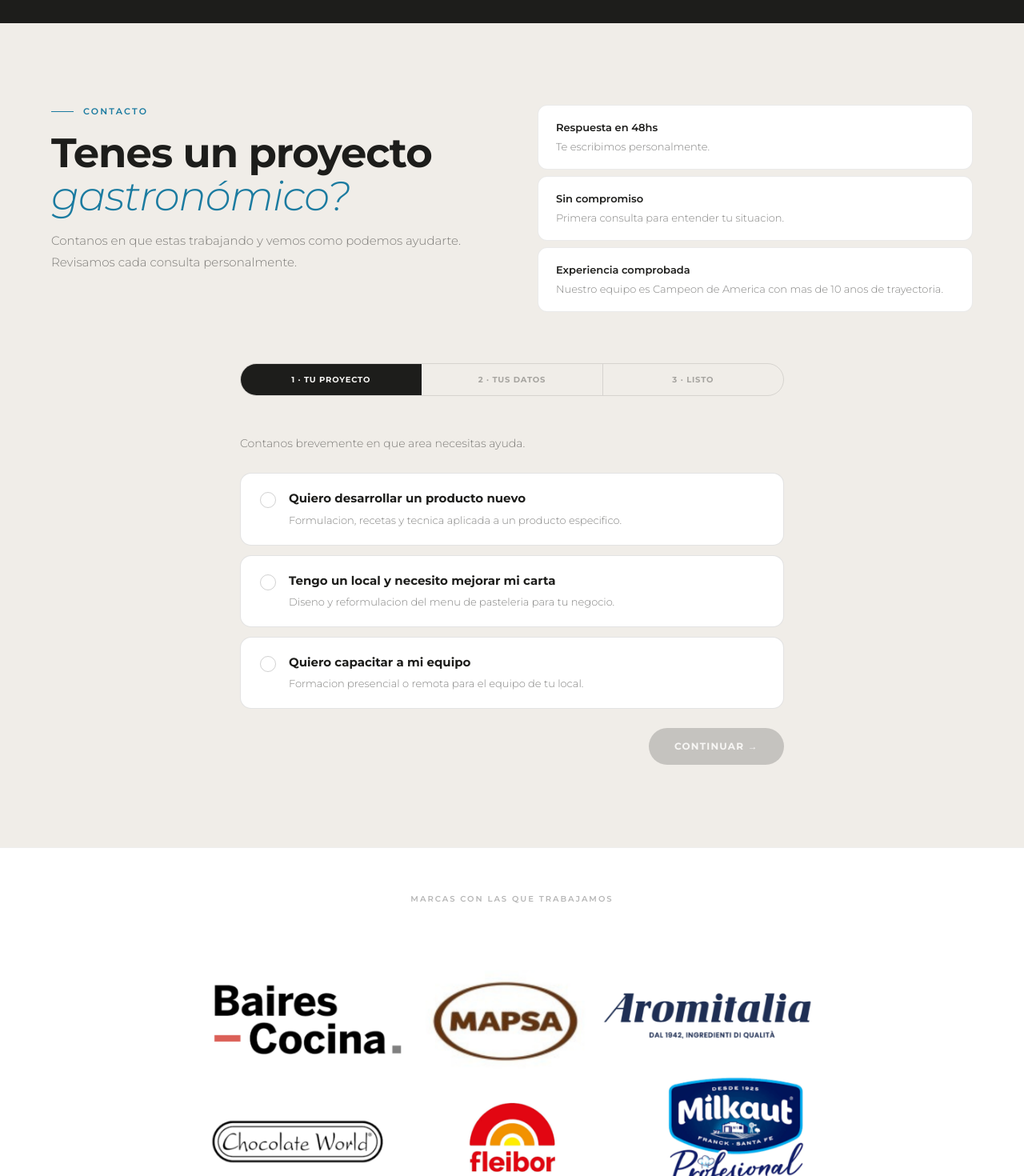
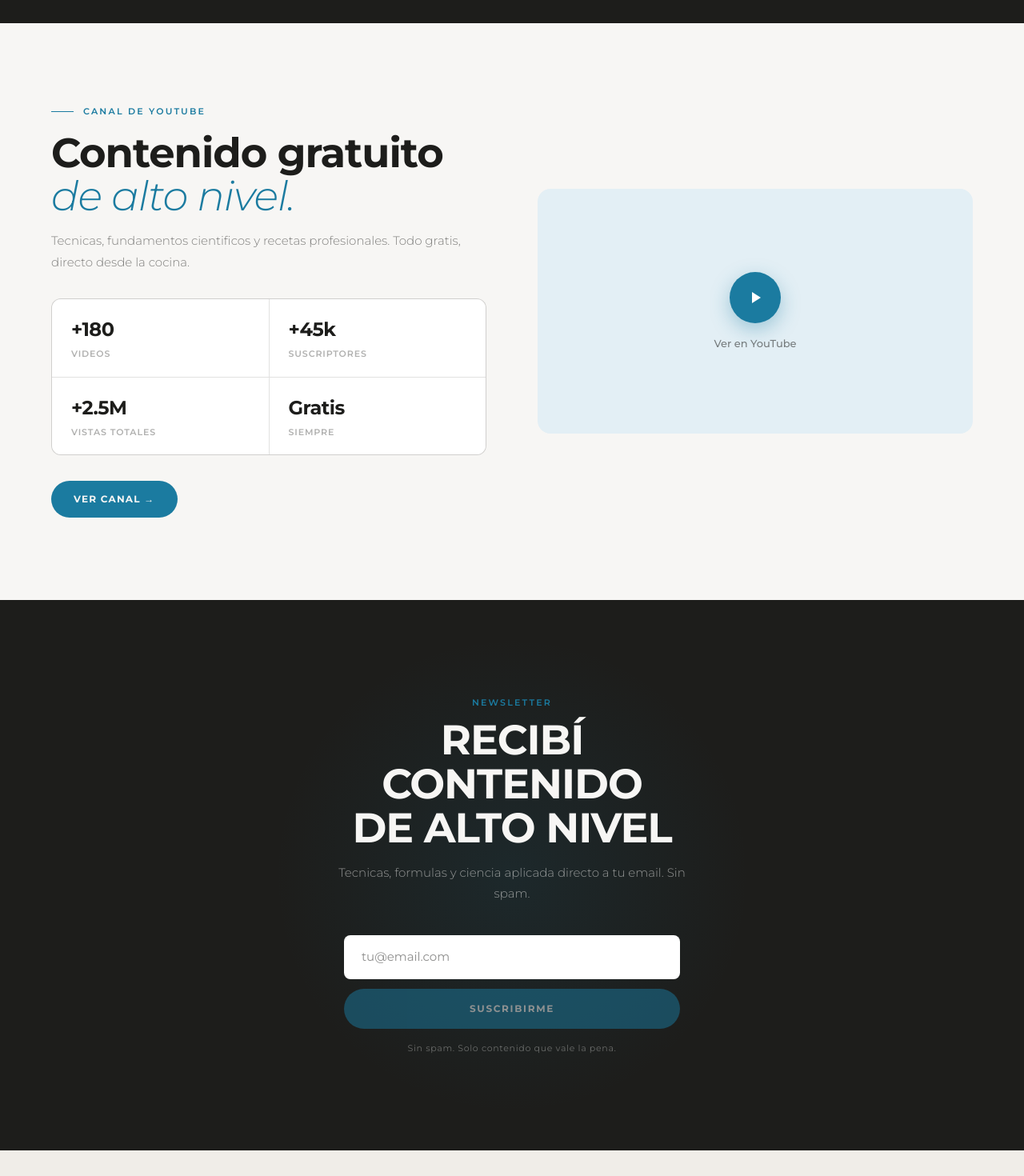
Before and after one commit to igmartinezuy/PasteleriaYCiencia, a React (Vite) app: page / in a window 1280 px wide. Shown: the part 5520-6990 px from the top of the page at 80% size. Built offline with nearby package versions, Linux system fonts and the light colour scheme; no server answers.

Commit message:
feat: YouTube + Newsletter + Supabase subscribers + Make email bienvenida

```diff
--- a/src/App.tsx
+++ b/src/App.tsx
@@ -8,6 +8,8 @@ import Metodo from './components/sections/Metodo'
 import Cursos from './components/sections/Cursos'
 import Testimonios from './components/sections/Testimonios'
 import CTAContacto from './components/sections/CTAContacto'
+import YouTube from './components/sections/YouTube'
+import Newsletter from './components/sections/Newsletter'
 import Asesoria from './components/sections/Asesoria'
 import Sponsors from './components/sections/Sponsors'
 import Footer from './components/layout/Footer'
@@ -24,6 +26,8 @@ function App() {
       <Cursos />
       <Testimonios />
       <CTAContacto />
+      <YouTube />
+      <Newsletter />
       <Asesoria />
       <Sponsors />
       <Footer />
--- /dev/null
+++ b/src/components/sections/Newsletter.tsx
@@ -0,0 +1,66 @@
+import { useState } from 'react';
+import { supabase } from '../../lib/supabase';
+
+export default function Newsletter() {
+  const [email, setEmail] = useState('');
+  const [sent, setSent] = useState(false);
+  const [loading, setLoading] = useState(false);
+  const [error, setError] = useState('');
+
+  const handleSubmit = async () => {
+    if (!email) return;
+    setLoading(true);
+    setError('');
+    try {
+      const { error: err } = await supabase.from('subscribers').insert({ email });
+      if (err) throw err;
+      setSent(true);
+    } catch (err) {
+      setError('Hubo un error. Intenta de nuevo.');
+    } finally {
+      setLoading(false);
+    }
+  };
+
+  return (
+    <section style={{ background: '#1D1D1B', position: 'relative', overflow: 'hidden' }}>
+      <div style={{ position: 'absolute', top: '50%', left: '50%', transform: 'translate(-50%,-50%)', width: 600, height: 600, borderRadius: '50%', background: 'radial-gradient(circle, rgba(27,123,160,0.12) 0%, transparent 70%)', pointerEvents: 'none' }} />
+      <div style={{ maxWidth: 560, margin: '0 auto', padding: 'clamp(80px, 10vw, 120px) clamp(20px, 5vw, 40px)', textAlign: 'center', position: 'relative', zIndex: 1 }}>
+        <p style={{ fontSize: 11, fontWeight: 600, letterSpacing: '0.2em', textTransform: 'uppercase', color: '#1B7BA0', marginBottom: 12 }}>Newsletter</p>
+        <h2 style={{ fontFamily: 'Montserrat, sans-serif', fontSize: 'clamp(28px, 5vw, 52px)', fontWeight: 700, lineHeight: 1.05, letterSpacing: '-0.02em', color: '#F7F6F4', marginBottom: 16, textTransform: 'uppercase' }}>
+          Recibí contenido<br />de alto nivel
+        </h2>
+        <p style={{ fontSize: 15, fontWeight: 300, color: 'rgba(247,246,244,0.55)', lineHeight: 1.7, marginBottom: 40 }}>
+          Tecnicas, formulas y ciencia aplicada directo a tu email. Sin spam.
+        </p>
+        {!sent ? (
+          <div style={{ display: 'flex', flexDirection: 'column', alignItems: 'center', gap: 12 }}>
+            <input
+              value={email}
+              onChange={e => setEmail(e.target.value)}
+              onKeyDown={e => e.key === 'Enter' && handleSubmit()}
+              type='email'
+              placeholder='tu@email.com'
+              style={{ width: '100%', maxWidth: 420, background: 'white', border: 'none', borderRadius: 8, padding: '16px 22px', fontSize: 15, fontFamily: 'Montserrat, sans-serif', color: '#1D1D1B', outline: 'none', boxSizing: 'border-box' }}
+            />
+            {error && <p style={{ fontSize: 12, color: '#e05252' }}>{error}</p>}
+            <button
+              onClick={handleSubmit}
+              disabled={loading || !email}
+              style={{ width: '100%', maxWidth: 420, background: '#1B7BA0', color: 'white', fontFamily: 'Montserrat, sans-serif', fontSize: 12, fontWeight: 700, letterSpacing: '0.14em', textTransform: 'uppercase', border: 'none', borderRadius: 100, padding: '16px 44px', cursor: email && !loading ? 'pointer' : 'not-allowed', opacity: email && !loading ? 1 : 0.5, transition: 'all 0.2s' }}
+            >
+              {loading ? 'Enviando...' : 'Suscribirme'}
+            </button>
+            <p style={{ fontSize: 11, letterSpacing: '0.06em', color: 'rgba(247,246,244,0.35)', marginTop: 4 }}>Sin spam. Solo contenido que vale la pena.</p>
+          </div>
+        ) : (
+          <div>
+            <div style={{ width: 64, height: 64, borderRadius: '50%', background: 'rgba(27,123,160,0.15)', border: '1.5px solid rgba(27,123,160,0.3)', display: 'flex', alignItems: 'center', justifyContent: 'center', margin: '0 auto 20px', fontSize: 24, color: '#1B7BA0' }}>✓</div>
+            <p style={{ fontSize: 15, fontWeight: 500, color: '#6BA3BC', marginBottom: 8 }}>Ya sos parte de la comunidad.</p>
+            <p style={{ fontSize: 13, fontWeight: 300, color: 'rgba(247,246,244,0.45)' }}>Revisa tu casilla para confirmar.</p>
+          </div>
+        )}
+      </div>
+    </section>
+  );
+}
--- /dev/null
+++ b/src/components/sections/YouTube.tsx
@@ -0,0 +1,40 @@
+export default function YouTube() {
+  return (
+    <section id='youtube' style={{ background: '#F7F6F4', padding: 'clamp(60px, 8vw, 120px) clamp(20px, 5vw, 80px)' }}>
+      <div style={{ display: 'grid', gridTemplateColumns: 'repeat(auto-fit, minmax(280px, 1fr))', gap: 64, alignItems: 'center' }}>
+        <div>
+          <p style={{ fontSize: 11, fontWeight: 600, letterSpacing: '0.2em', textTransform: 'uppercase', color: '#1B7BA0', marginBottom: 16, display: 'flex', alignItems: 'center', gap: 12 }}>
+            <span style={{ width: 28, height: 1.5, background: '#1B7BA0', display: 'inline-block' }} />
+            Canal de YouTube
+          </p>
+          <h2 style={{ fontFamily: 'Montserrat, sans-serif', fontSize: 'clamp(28px, 4vw, 52px)', fontWeight: 700, lineHeight: 1.05, letterSpacing: '-0.02em', color: '#1D1D1B', marginBottom: 16 }}>
+            Contenido gratuito<br />
+            <em style={{ fontStyle: 'italic', fontWeight: 300, color: '#1B7BA0' }}>de alto nivel.</em>
+          </h2>
+          <p style={{ fontSize: 15, fontWeight: 300, color: 'rgba(29,29,27,0.55)', lineHeight: 1.8, marginBottom: 32 }}>
+            Tecnicas, fundamentos cientificos y recetas profesionales. Todo gratis, directo desde la cocina.
+          </p>
+          <div style={{ display: 'grid', gridTemplateColumns: '1fr 1fr', gap: 1, background: 'rgba(29,29,27,0.09)', border: '1px solid rgba(29,29,27,0.09)', borderRadius: 12, overflow: 'hidden', marginBottom: 32 }}>
+            {[{n:'+180',l:'Videos'},{n:'+45k',l:'Suscriptores'},{n:'+2.5M',l:'Vistas totales'},{n:'Gratis',l:'Siempre'}].map((s) => (
+              <div key={s.l} style={{ background: 'white', padding: '20px 24px' }}>
+                <div style={{ fontSize: 24, fontWeight: 700, letterSpacing: '-0.02em', color: '#1D1D1B', marginBottom: 4 }}>{s.n}</div>
+                <div style={{ fontSize: 11, fontWeight: 600, letterSpacing: '0.08em', textTransform: 'uppercase', color: 'rgba(29,29,27,0.35)' }}>{s.l}</div>
+              </div>
+            ))}
+          </div>
+          <a href='https://www.youtube.com/@matiasdragun83' target='_blank' style={{ display: 'inline-flex', alignItems: 'center', gap: 10, fontSize: 12, fontWeight: 700, letterSpacing: '0.1em', textTransform: 'uppercase', color: '#F7F6F4', background: '#1B7BA0', padding: '14px 28px', borderRadius: 100, textDecoration: 'none' }}>
+            Ver canal →
+          </a>
+        </div>
+        <div style={{ width: '100%', aspectRatio: '16/9', borderRadius: 16, overflow: 'hidden', background: '#E3EFF5', position: 'relative', cursor: 'pointer' }} onClick={() => window.open('https://www.youtube.com/@matiasdragun83', '_blank')}>
+          <div style={{ position: 'absolute', inset: 0, display: 'flex', flexDirection: 'column', alignItems: 'center', justifyContent: 'center', gap: 16 }}>
+            <div style={{ width: 64, height: 64, borderRadius: '50%', background: '#1B7BA0', display: 'flex', alignItems: 'center', justifyContent: 'center', boxShadow: '0 8px 24px rgba(27,123,160,0.35)' }}>
+              <svg width='24' height='24' viewBox='0 0 24 24' fill='white'><path d='M8 5v14l11-7z'/></svg>
+            </div>
+            <span style={{ fontSize: 13, fontWeight: 500, color: 'rgba(29,29,27,0.55)' }}>Ver en YouTube</span>
+          </div>
+        </div>
+      </div>
+    </section>
+  );
+}
```
